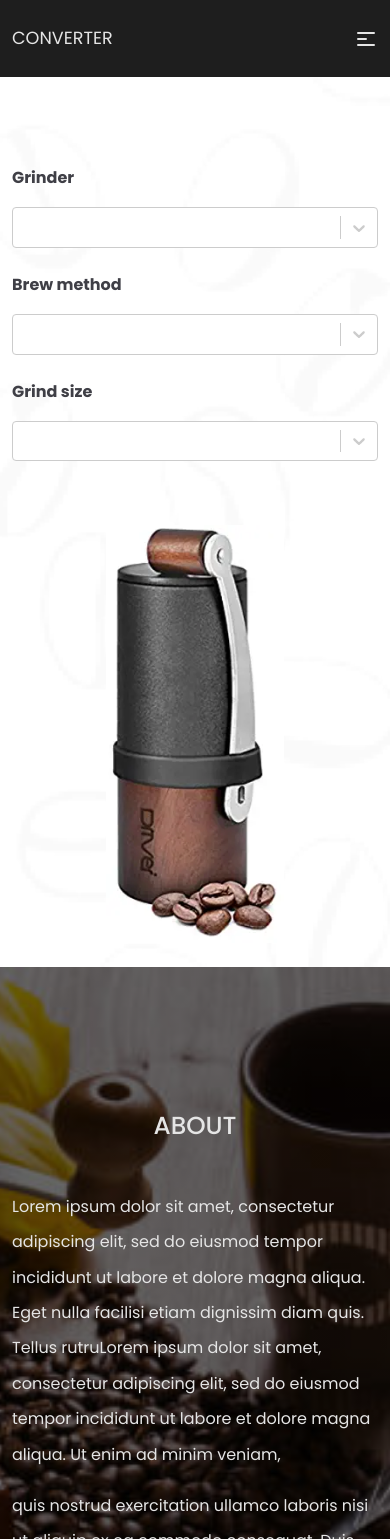
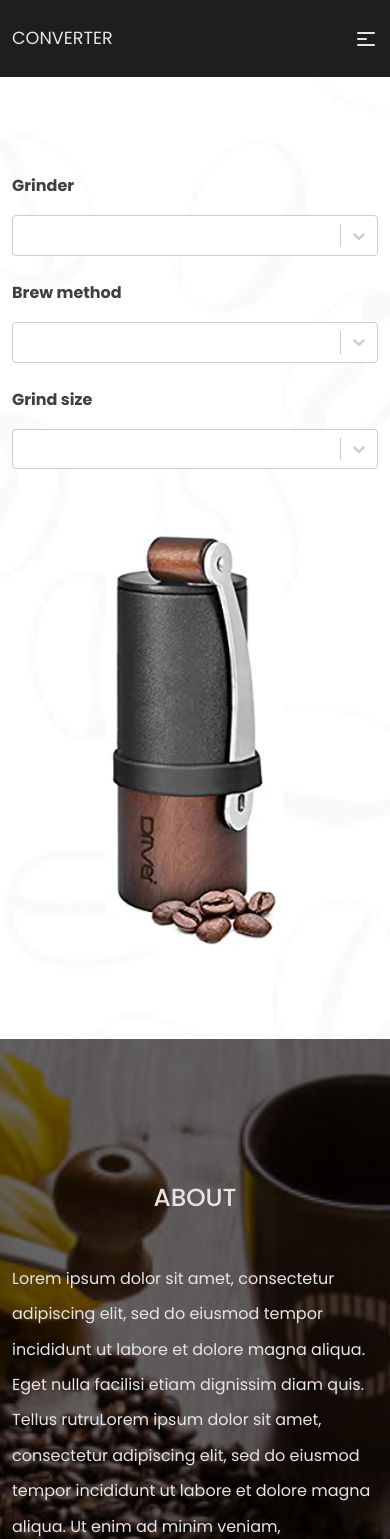
Before and after one commit to notabarista/GrindConverter, a React (Create React App) app in the folder app/: page / in a window 390 px wide. Shown: the top 1539 px of the page. Built offline with nearby package versions, Linux system fonts and the light colour scheme; no server answers; the HTML template or start-up script is replaced by a standard one.

Commit message:
[fix]:grinder image size

```diff
--- a/app/src/App.scss
+++ b/app/src/App.scss
@@ -108,8 +108,9 @@ a,
 }
 
 .converter {
-  min-height: 100vh;
-  padding-top: 69px;
+  // min-height: 100vh;
+
+  padding-top: 77px;
   background: url("assets/images/coffeegrains.png");
   background-repeat: no-repeat;
   background-size: cover;
@@ -123,6 +124,10 @@ a,
   h3 {
     font-size: 2.5rem;
     font-weight: 700;
+  }
+
+  .grinder-img {
+    max-width: 300px;
   }
 }
 
@@ -242,3 +247,9 @@ a,
     display: block;
   }
 }
+
+@media (max-width: 640px) {
+  .grinder-img {
+    max-width: 300px;
+  }
+}
--- a/app/src/components/Footer.js
+++ b/app/src/components/Footer.js
@@ -1,7 +1,7 @@
 const Footer = () => {
   return (
-    <div class="footer">
-      <div class="container py-3">
+    <div className="footer">
+      <div className="container py-3">
         <span>© 2021 I'M NOT A BARISTA.</span>
       </div>
     </div>
--- a/app/src/pages/About.js
+++ b/app/src/pages/About.js
@@ -1,8 +1,8 @@
 const About = () => {
   return (
-    <div class="about py-5" id="about">
-      <div class="container py-5 my-5">
-        <h2 class="text-center mb-5">ABOUT</h2>
+    <div className="about py-5" id="about">
+      <div className="container py-5 my-5">
+        <h2 className="text-center mb-5">ABOUT</h2>
         <p>
           Lorem ipsum dolor sit amet, consectetur adipiscing elit, sed do
           eiusmod tempor incididunt ut labore et dolore magna aliqua. Eget nulla
@@ -17,8 +17,8 @@ const About = () => {
           occaecat cupidatat non proident, sunt in culpa qui officia deserunt
           mollit anim id est laborum.
         </p>
-        <div class="d-flex justify-content-center w-100">
-          <button class="btn btn-full mt-5 font-bold text-center">
+        <div className="d-flex justify-content-center w-100">
+          <button className="btn btn-full mt-5 font-bold text-center">
             Visit Not A Barista
           </button>
         </div>
--- a/app/src/pages/Converter.js
+++ b/app/src/pages/Converter.js
@@ -170,7 +170,7 @@ function CONVERTER() {
 
   return (
     <div className="converter">
-      <div className="container pt-5">
+      <div className="container py-5">
         {/* <h1>Converter</h1>  */}
         <div className="row">
           <div className="col-xl-5 col-lg-6">
@@ -223,12 +223,18 @@ function CONVERTER() {
                   p-3
                   d-flex
                   flex-xl-row flex-column
-                  justify-content-lg-end
+                  justify-content-lg-center
                   align-items-center
                 "
             >
-              <img src={mediaURL.current} alt="Grinder" />
-              <div className="text-center px-3">
+              <div>
+                <img
+                  src={mediaURL.current}
+                  className="grinder-img"
+                  alt="Grinder"
+                />
+              </div>
+              <div className="text-center ps-3 mt-lg-0 mt-3">
                 <p className="mb-0">
                   {grindSizeText ? "Filter medium fine between" : ""}
                 </p>
```
